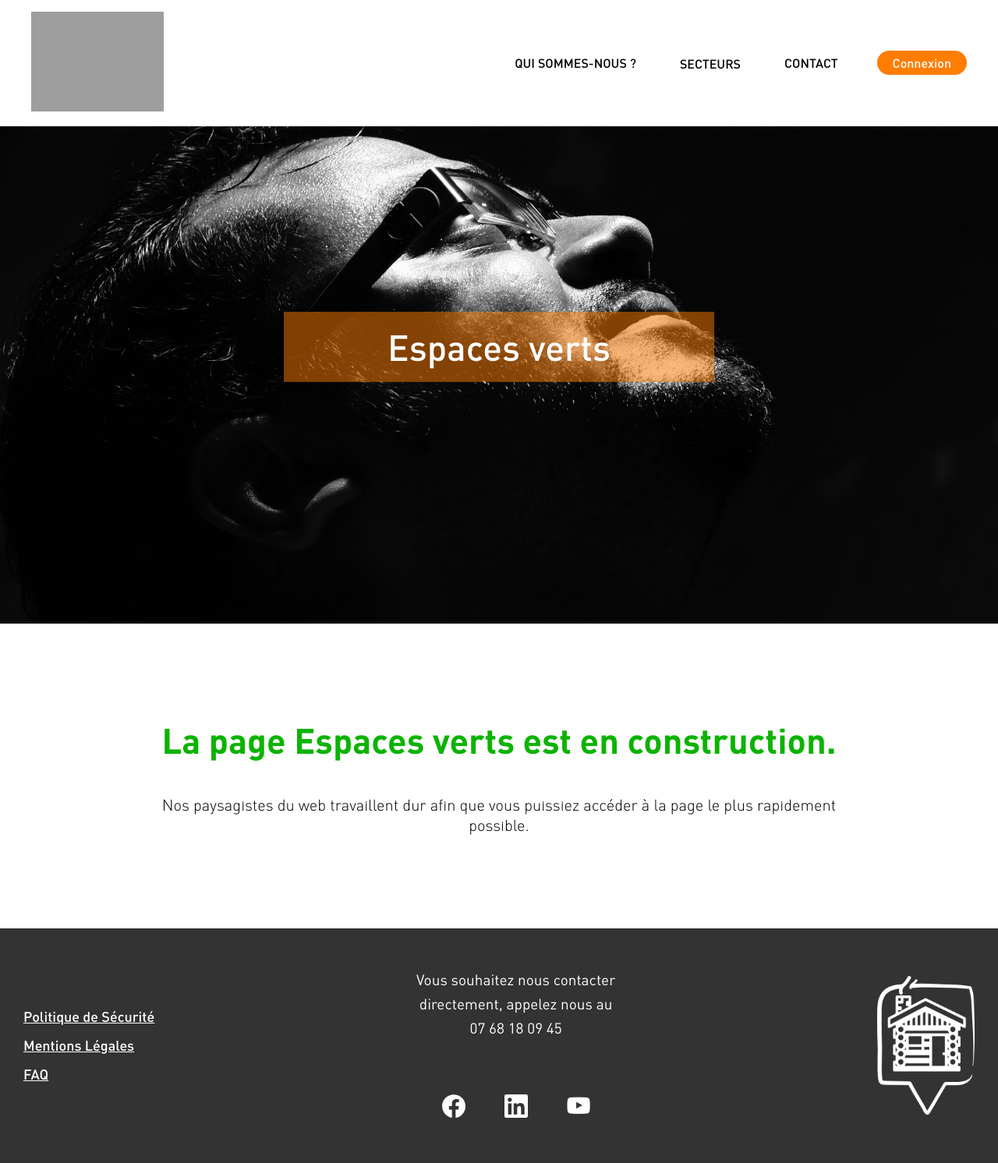
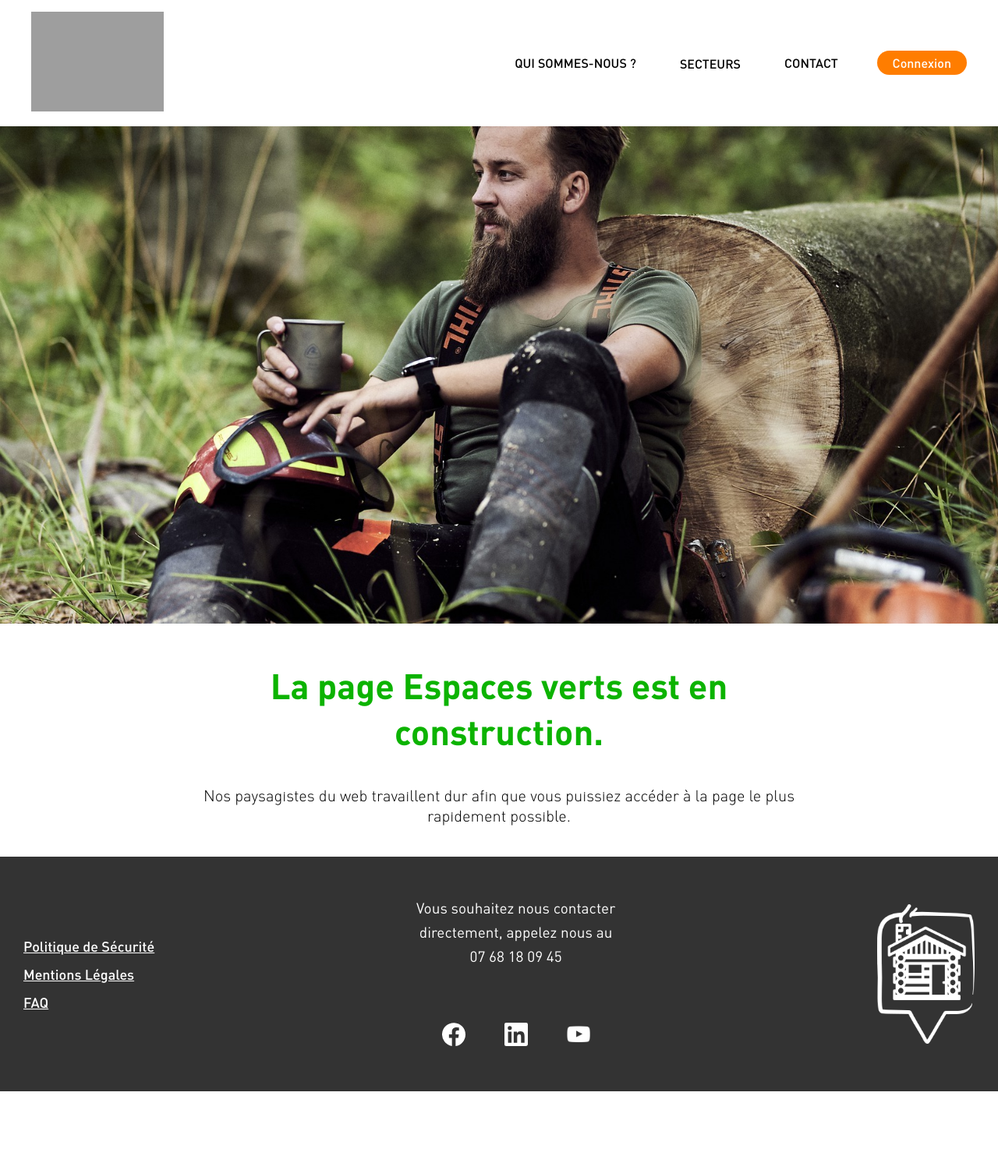
Before and after one commit to barberob/RopeUp, a PHP site: page /html/page_en_construction.php in a window 1280 px wide. Shown: the whole page at 78% size. After the commit the page ends 1400 px from the top, so only its background shows below. Run offline with PHP 8.4, Linux system fonts and the light colour scheme; some libraries are stand-ins or nearby versions; grey boxes are pictures that could not be loaded.

Commit message:
construction

```diff
--- /dev/null
+++ b/css/header_construction.css
@@ -0,0 +1,71 @@
+header
+{
+	background-image: url(../images/bucheron.png);
+	height: 100vh;
+	letter-spacing: 0.01px;
+	line-height: 1.3;
+}
+
+body
+{
+	font-family: "DINPro_Bold";
+}
+
+section
+{
+	display: flex;
+	padding: 0px 50px;
+}
+
+div.vice
+{
+	margin: 50px 70%;
+}
+
+div.vice h1
+{
+
+	font-size: 32px;
+	color: #FF7D00;
+	text-align: center;
+	text-transform: uppercase;
+	padding-top: 50px;
+	padding-bottom: 100px;
+}
+
+div.vice p
+{
+	line-height: 120%;
+	color: gray;
+}
+
+div.vice p:last-of-type{
+	padding-bottom: 100px;
+}
+
+div.vice h2
+{
+	margin-bottom: 50px;
+	font-size: 25px;
+	letter-spacing: 1px;
+}
+
+div.vice>section>div:first-of-type
+{
+	margin-right: 30%;
+}
+
+div.vice img
+{
+	width: 150px;
+}
+
+div.vice img:first-of-type
+{
+	transform: translate(-250px, -20px);
+}
+
+div.vice img:last-of-type
+{
+	transform: translate(-100px, -0px);
+}
--- a/css/page_en_construction.css
+++ b/css/page_en_construction.css
@@ -22,10 +22,14 @@ h2
 	color: #0CB300;
 	font-size: 45px;
 	margin-bottom: 40px;
+	margin-top: 50px;
 }
 
 h3
 {
 	font-family: "DINPro_Light";
 	font-size: 20px;
+	margin-bottom: 40px;
+
+
 }
--- a/html/page_en_construction.php
+++ b/html/page_en_construction.php
@@ -11,7 +11,7 @@
 	<link rel="stylesheet" type="text/css" href="../css/libs/reset.css">
 	<link rel="stylesheet" type="text/css" href="../css/page_en_construction.css">
 	<link rel="stylesheet" type="text/css" href="../css/header_principal.css">
-	<link rel="stylesheet" type="text/css" href="../css/header_contact.css">
+	<link rel="stylesheet" type="text/css" href="../css/header_construction.css">
 	<link rel="stylesheet" type="text/css" href="../css/footer.css">
 	<link rel="stylesheet" type="text/css" href="../css/contact.css">
 	<link rel="stylesheet" type="text/css" href="../css/fonts.css">
@@ -23,7 +23,7 @@
 	<!-- Header -->
 	<?php include("header_menu.php") ?>
 		<div class="img_container">
-			<span>Espaces verts</span>
+			<!-- <span>Espaces verts</span> -->
 		</div>
 	</header>
 
```
